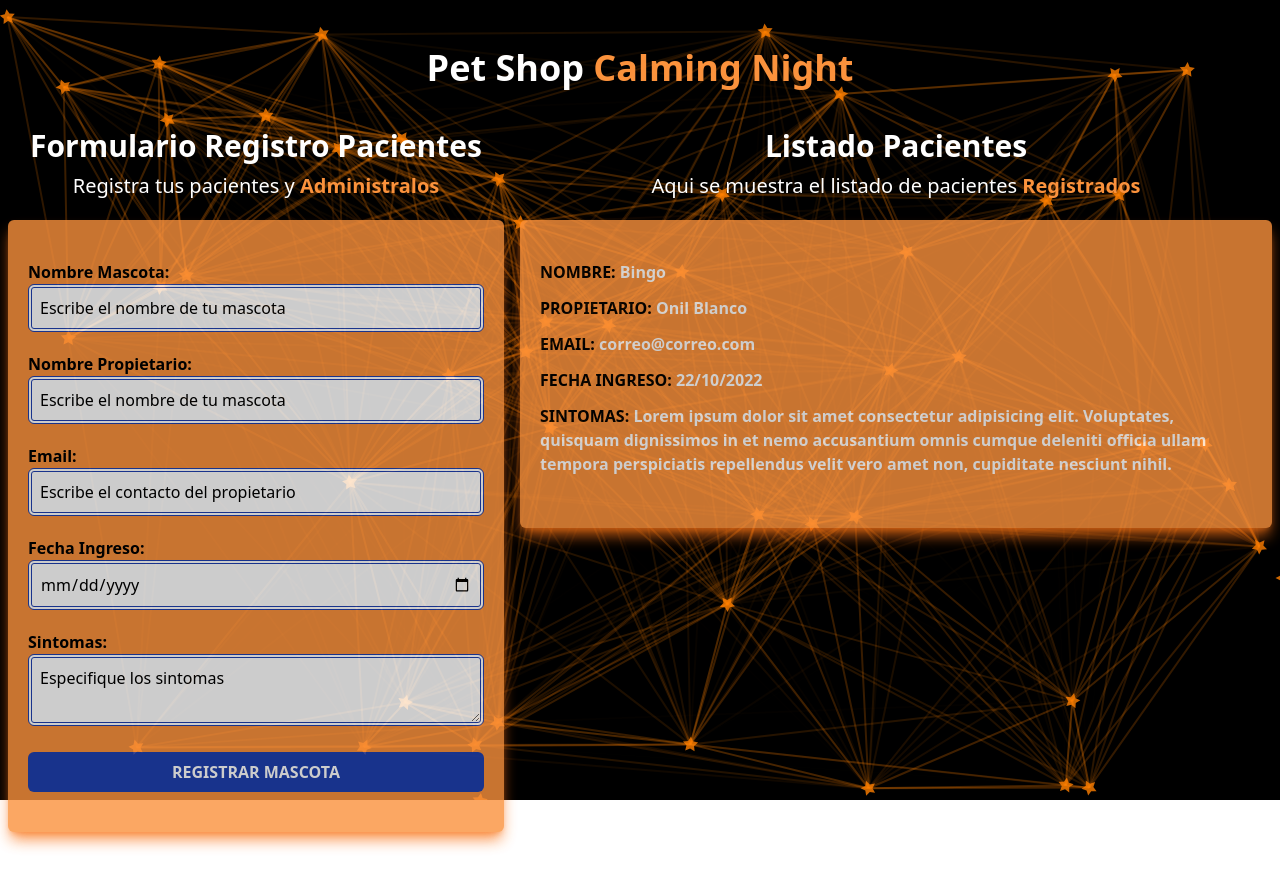
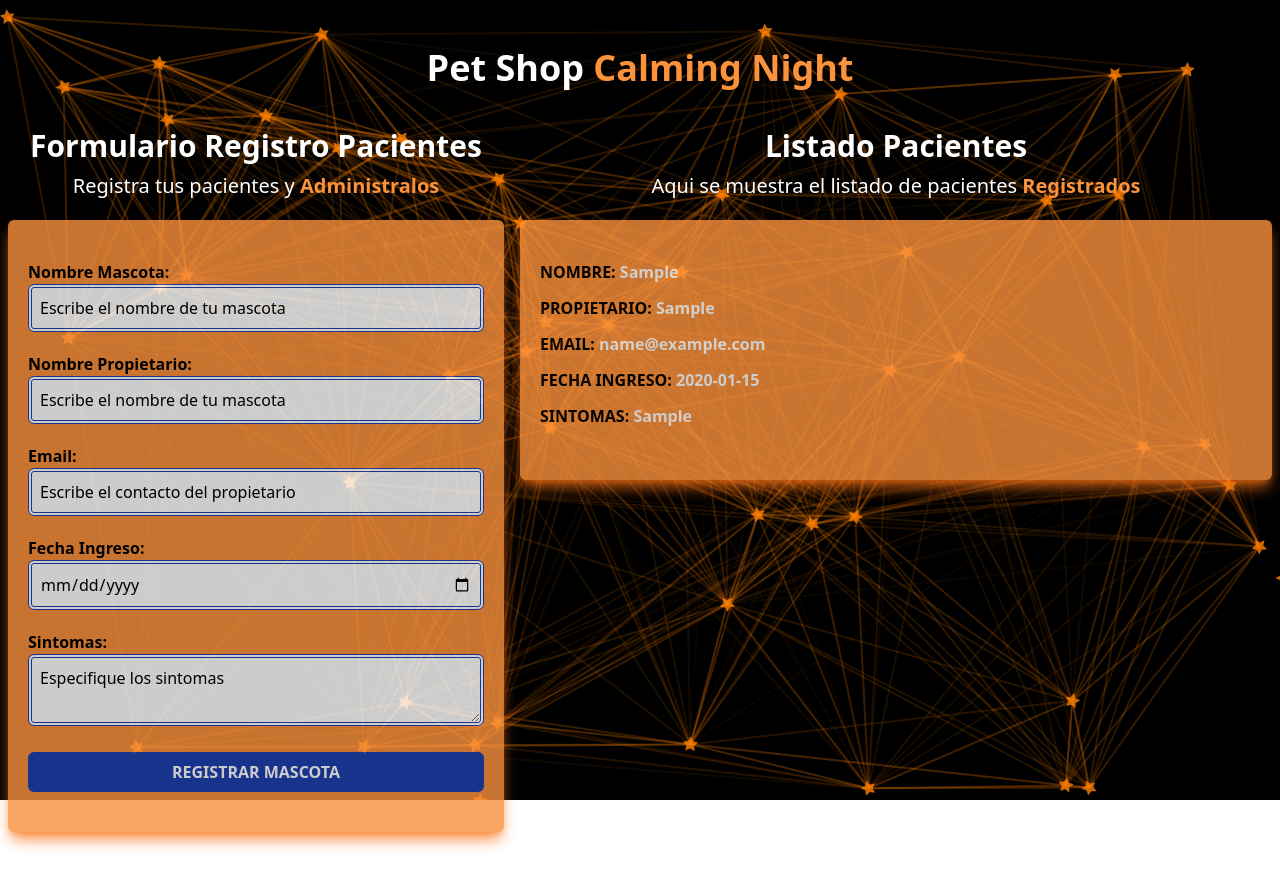
Before and after one commit to OnilBlanco26/CitasParticulas, a React (Vite) app: page / in a window 1280 px wide. Both pictures are taken after typing "Sample", "Sample", "name@example.com", "2020-01-15", "Sample" into the empty fields and a click on the input "Registrar Mascota". Shown: the top 888 px of the page. Built offline with nearby package versions, Linux system fonts and the light colour scheme.

Commit message:
Recibien el arreglo con los pacientes y mostrando la informacion en pantalla

```diff
--- a/src/components/Pacientes.jsx
+++ b/src/components/Pacientes.jsx
@@ -1,40 +1,40 @@
 import React from 'react'
 
-const Pacientes = () => {
+const Pacientes = ({paciente}) => {
   return (
     <div className='bg-orange-400 opacity-80 py-10 px-5 rounded-md mx-2 mb-5 shadow-orange-500 shadow-lg'>
     <p className='font-black uppercase mb-3'>
       Nombre:{' '}
       <span className='font-bold normal-case text-white'>
-          Bingo
+          {paciente.nombre}
       </span>
     </p>
 
     <p className='font-black uppercase mb-3'>
       Propietario:{' '}
       <span className='font-bold normal-case text-white'>
-          Onil Blanco
+          {paciente.propietario}
       </span>
     </p>
 
     <p className='font-black uppercase mb-3'>
       Email:{' '}
       <span className='font-bold normal-case text-white'>
-          correo@correo.com
+          {paciente.email}
       </span>
     </p>
 
     <p className='font-black uppercase mb-3'>
       Fecha Ingreso:{' '}
       <span className='font-bold normal-case text-white'>
-          22/10/2022
+          {paciente.fecha}
       </span>
     </p>
 
     <p className='font-black uppercase mb-3'>
       Sintomas:{' '}
       <span className='font-bold normal-case text-white'>
-          Lorem ipsum dolor sit amet consectetur adipisicing elit. Voluptates, quisquam dignissimos in et nemo accusantium omnis cumque deleniti officia ullam tempora perspiciatis repellendus velit vero amet non, cupiditate nesciunt nihil.
+          {paciente.sintomas}
       </span>
     </p>
 
```
